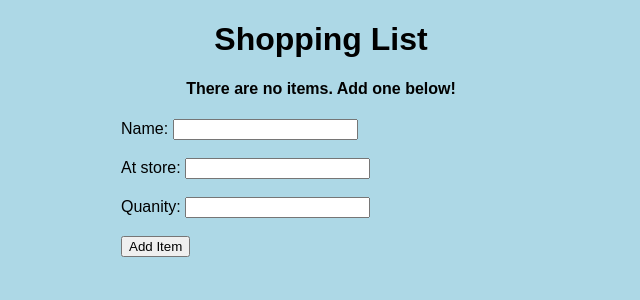
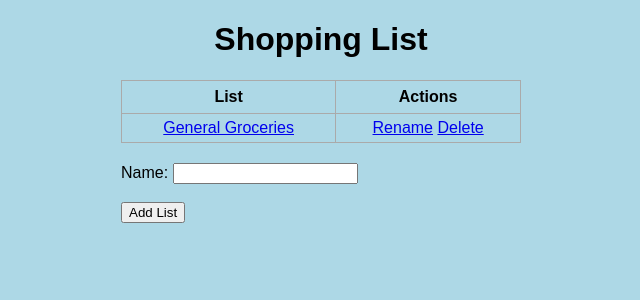
Before and after one commit to VirtuousPact/Flask_ShoppingList, a Flask app: page / in a window 1280 px wide. Shown: the top 300 px of the page, without its empty margins (319-959 px from the left). Run offline with Flask 2, Linux system fonts and the light colour scheme; data comes from the database, SQL or seed files in the repository; both versions use the stored data as it was after the commit; data that the repository does not hold is empty.

Commit message:
Added ability to create multiple lists

```diff
--- a/app.py
+++ b/app.py
@@ -6,11 +6,22 @@ app = Flask(__name__)
 app.config['SQLALCHEMY_DATABASE_URI'] = 'sqlite:///test.db'
 db = SQLAlchemy(app)
 
+
+class List(db.Model):
+    id = db.Column(db.Integer, primary_key=True)
+    list_name = db.Column(db.String(100), nullable=False)
+    items = db.relationship("Item", backref='list')
+    date_created = db.Column(db.DateTime, default=datetime.utcnow)
+
+    def __repr__(self):
+        return '<List %r>' % self.id
+
 class Item(db.Model):
     id = db.Column(db.Integer, primary_key=True)
     item_name = db.Column(db.String(100), nullable=False)
     store_name = db.Column(db.String(100), nullable=True)
     quantity = db.Column(db.Integer)
+    list_id = db.Column(db.Integer, db.ForeignKey('list.id'), nullable=False)
     date_created = db.Column(db.DateTime, default=datetime.utcnow)
 
     def __repr__(self):
@@ -20,35 +31,86 @@ class Item(db.Model):
 @app.route('/', methods=['POST', 'GET'])
 def index():
     if request.method == 'POST':
-        item_name = request.form['item_name']
-        store_name = request.form['store_name']
-        quantity = request.form['quantity']
-        new_item = Item(item_name=item_name, store_name=store_name, quantity=quantity)
+        list_name = request.form['list_name']
+        new_list = List(list_name=list_name)
 
         try:
-            db.session.add(new_item)
+            db.session.add(new_list)
             db.session.commit()
             return redirect('/')
         except:
             return 'There was an issue adding your item'
 
     else:
-        items = Item.query.order_by(Item.date_created).all()
-        return render_template('index.html', items=items)
+        lists = List.query.order_by(List.date_created).all()
+        return render_template('index.html', lists=lists)
+
+#List functions
 
 @app.route('/delete/<int:id>')
-def delete(id):
+def delete_list(id):
+    list_to_delete = List.query.get_or_404(id)
+    items_to_delete = Item.query.filter(Item.list_id == id).all()
+
+    try:
+        for item in items_to_delete:
+            db.session.delete(item)
+
+        db.session.delete(list_to_delete)
+        db.session.commit()
+        return redirect('/')
+    except:
+        return 'There was a problem deleting that list'
+
+@app.route('/rename/<int:id>', methods=['POST', 'GET'])
+def rename(id):
+    list = List.query.get_or_404(id)
+
+    if request.method == 'POST':
+        list.list_name = request.form['list_name']
+        try:
+            db.session.commit()
+            return redirect('/')
+        except:
+            return 'There was an issue renaming your list'
+    else:
+        return render_template('rename.html', list=list)
+
+@app.route('/<int:list_id>', methods=['POST', 'GET'])
+def list(list_id):
+    if request.method == 'POST':
+        item_name = request.form['item_name']
+        store_name = request.form['store_name']
+        quantity = request.form['quantity']
+        new_item = Item(item_name=item_name, store_name=store_name, quantity=quantity, list_id=list_id)
+
+        try:
+            db.session.add(new_item)
+            db.session.commit()
+            return redirect(url_for('list', list_id=list_id))
+        except:
+            return 'There was an issue adding your item'
+    else:
+        items = Item.query.order_by(Item.date_created).filter(Item.list_id == list_id).all()
+        list = List.query.get_or_404(list_id)
+        return render_template('list.html', items=items, list=list)
+
+
+#Item functions
+
+@app.route('/<int:list_id>/delete/<int:id>')
+def delete(list_id, id):
     item_to_delete = Item.query.get_or_404(id)
 
     try:
         db.session.delete(item_to_delete)
         db.session.commit()
-        return redirect('/')
+        return redirect(url_for('list', list_id=list_id))
     except:
         return 'There was a problem deleting that item'
 
-@app.route('/update/<int:id>', methods=['POST', 'GET'])
-def update(id):
+@app.route('/<int:list_id>/update/<int:id>', methods=['POST', 'GET'])
+def update(list_id, id):
     item = Item.query.get_or_404(id)
 
     if request.method == 'POST':
@@ -58,27 +120,27 @@ def update(id):
 
         try:
             db.session.commit()
-            return redirect('/')
+            return redirect(url_for('list', list_id=list_id))
         except:
             return 'There was an issue updating your item'
+    else:
+        list = List.query.get_or_404(list_id)
+        return render_template('update.html', item=item, list=list)
 
-    else:
-        return render_template('update.html', item=item)
-
-@app.route('/increment/<int:id>')
-def increment(id):
+@app.route('/<int:list_id>/increment/<int:id>')
+def increment(list_id, id):
     item = Item.query.get_or_404(id)
 
     try:
         item.quantity = item.quantity + 1
         db.session.commit()
-        return redirect('/')
+        return redirect(url_for('list', list_id=list_id))
     except:
         'There was an issue modifying your item quantity'
 
 
-@app.route('/decrement/<int:id>')
-def decrement(id):
+@app.route('/<int:list_id>/decrement/<int:id>')
+def decrement(list_id, id):
     item = Item.query.get_or_404(id)
 
     if item.quantity - 1 == 0:
@@ -87,7 +149,7 @@ def decrement(id):
         try:
             item.quantity = item.quantity - 1
             db.session.commit()
-            return redirect('/')
+            return redirect(url_for('list', list_id=list_id))
         except:
             'There was an issue modifying your item quantity'
 
--- a/templates/index.html
+++ b/templates/index.html
@@ -7,27 +7,20 @@
 {% block body %}
 <div class="content">
     <h1 style="text-align: center">Shopping List</h1>
-    {% if items|length < 1 %}
-    <h4 style="text-align: center">There are no items.  Add one below!</h4>
+    {% if lists|length < 1 %}
+    <h4 style="text-align: center">There are no lists.  Add one below!</h4>
     {% else %}
     <table>
         <tr>
-            <th>Item</th>
-            <th>At Store:</th>
-            <th>Quantity</th>
-            <th>Added</th>
+            <th>List</th>
             <th>Actions</th>
         </tr>
-        {% for item in items %}
+        {% for list in lists %}
         <tr>
-            <td>{{ item.item_name }}</td>
-            <td>{{ item.store_name }}</td>
-            <td><a href="/decrement/{{item.id}}">-</a> {{ item.quantity }} <a href="/increment/{{item.id}}">+</a></td>
-            <td>{{ item.date_created.date() }}</td>
+            <td><a href="/{{list.id}}">{{ list.list_name }}</a></td>
             <td>
-                <a href="/delete/{{item.id}}">Delete</a>
-                <br>
-                <a href="/update/{{item.id}}">Update</a>
+                <a href="/rename/{{list.id}}">Rename</a>
+                <a href="/delete/{{list.id}}">Delete</a>
             </td>
         </tr>
         {% endfor %}
@@ -37,12 +30,8 @@
     <div class="form">
         <form action="/" method="POST">
             <label for:"item_name">Name:</label>
-            <input type="text" name="item_name" id="item_name"><br><br>
-            <label for:"store_name">At store:</label>
-            <input type="text" name="store_name" id="store_name"><br><br>
-            <label for:"quantity">Quanity:</label>
-            <input type="number" name="quantity" id="quantity" min="1"><br><br>
-            <input type="submit" value="Add Item">
+            <input type="text" name="list_name" id="list_name"><br><br>
+            <input type="submit" value="Add List">
         </form>
     </div>
 
--- a/templates/update.html
+++ b/templates/update.html
@@ -9,7 +9,7 @@
     <h1 style="text-align: center">Update Item</h1>
 
     <div class="form">
-        <form action="/update/{{item.id}}" method="POST">
+        <form action="/{{list.id}}/update/{{item.id}}" method="POST">
             <label for:"item_name">Name:</label>
             <input type="text" name="item_name" id="item_name" value="{{item.item_name}}"><br><br>
             <label for:"store_name">Name:</label>
```
Also changed, not shown: templates/list.html (added, +53 -0 lines), templates/rename.html (added, +19 -0 lines), test.db.
